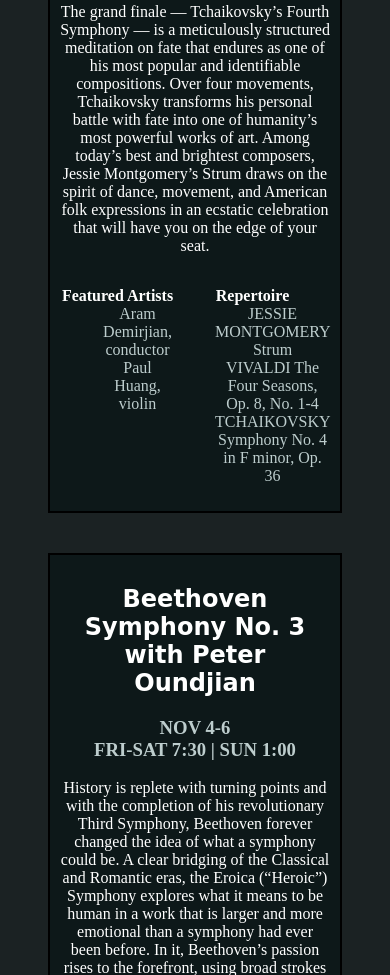
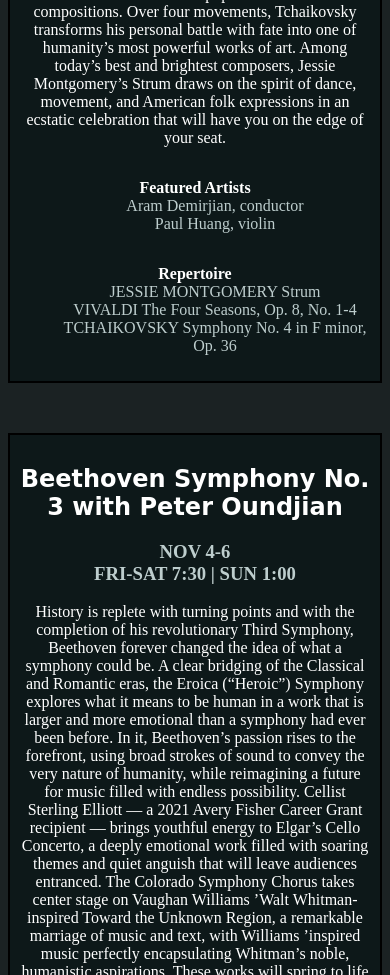
Before and after one commit to jbpink/jbpink.github.io, a plain HTML site: page css-midterm/index.html in a window 390 px wide. Shown: the part 1025-2000 px from the top of the page. Drawn offline with Linux system fonts and the light colour scheme.

Commit message:
css midterm pt3

```diff
--- a/css/index.css
+++ b/css/index.css
@@ -51,8 +51,11 @@ body{
  @media screen and (max-width: 500px){
     .concert{
         text-align: center;
+        margin: 0;
+        margin-top: 50px;
     }
     .lists{
-        text-align: center;
+        display: flex;
+        flex-direction: column;
     }
 }
```
